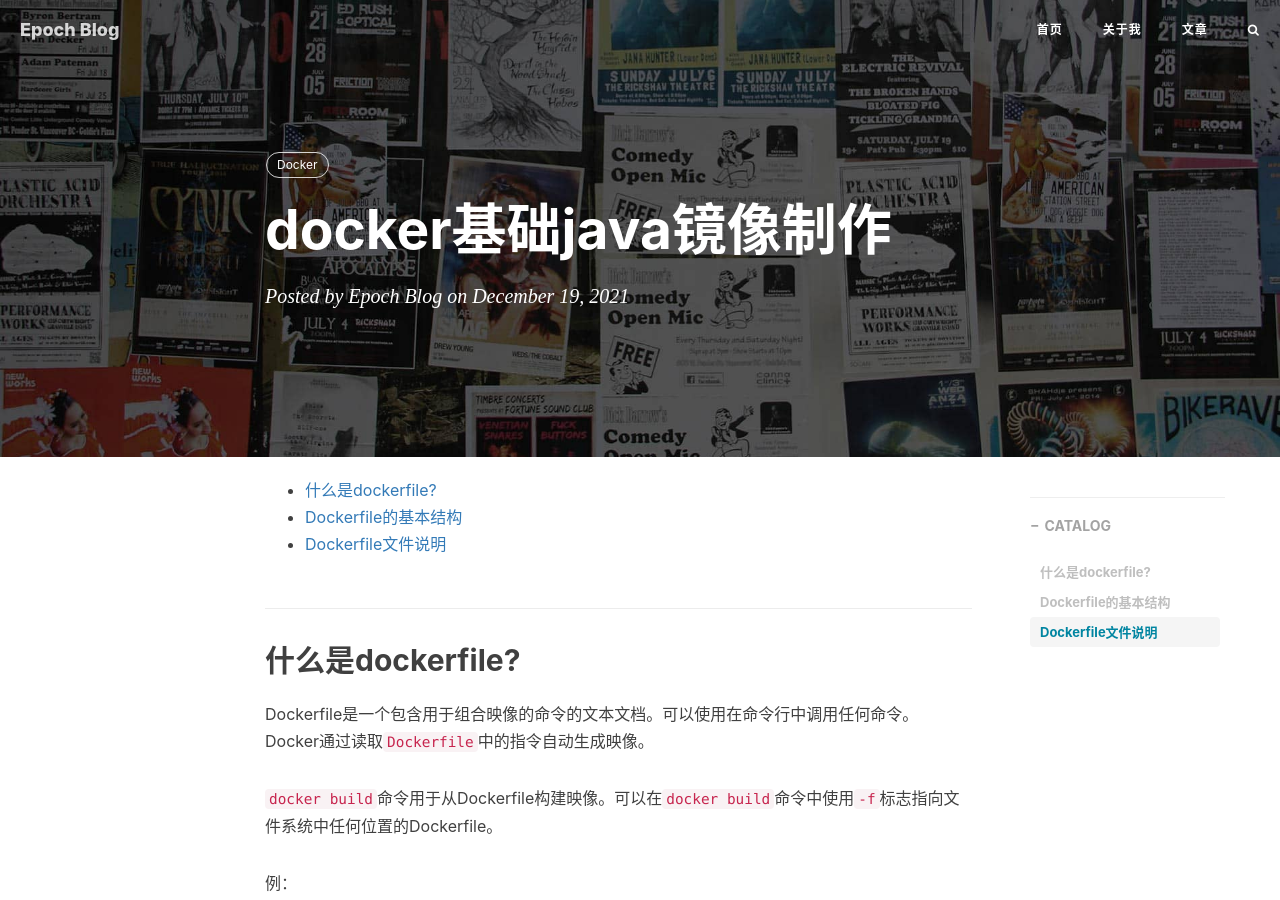
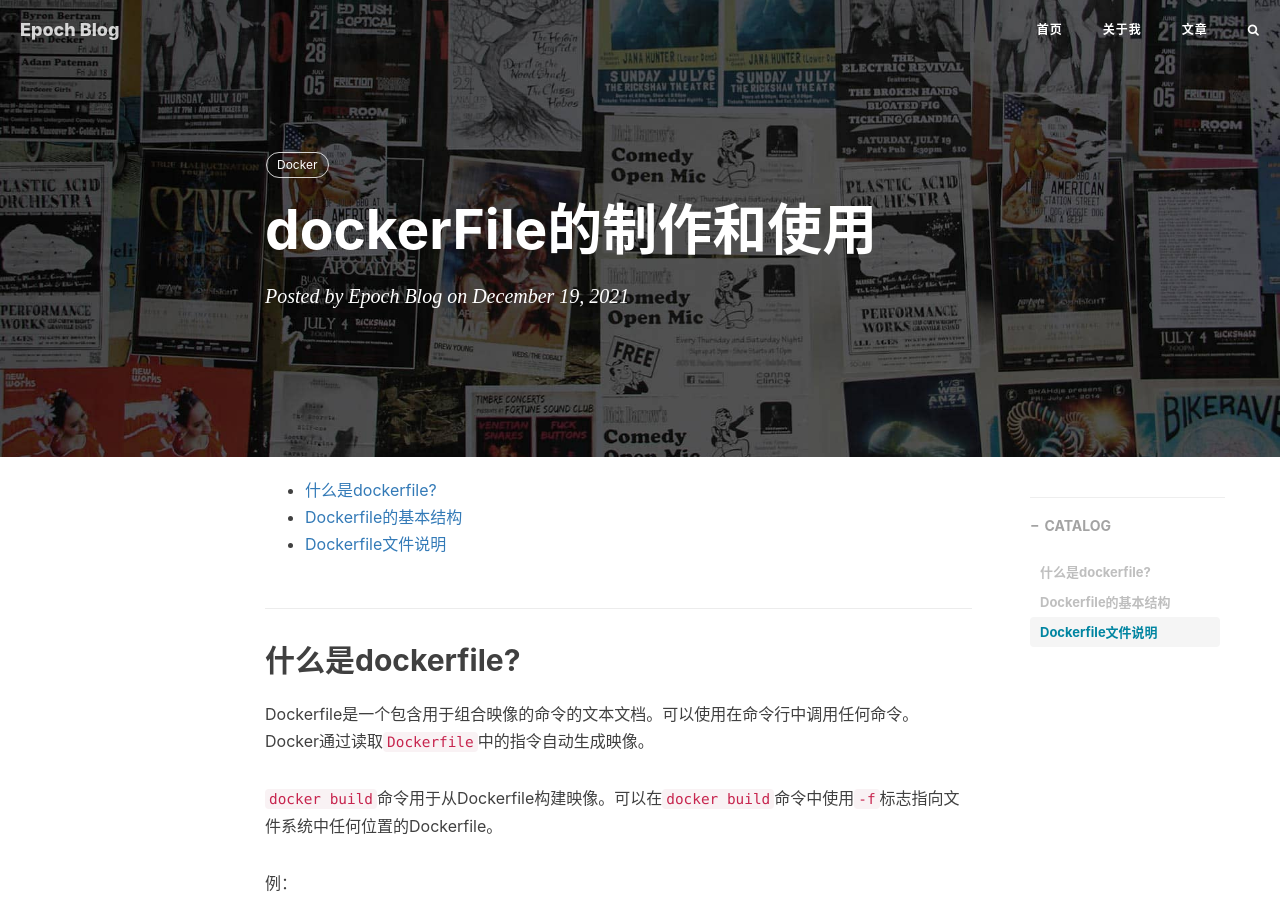
Before and after one commit to zhangqinglei1/zhangqinglei1.github.io, a Jekyll site: the page built from _posts/docker/2021-12-19-dockerFile的制作和使用.md, in a window 1280 px wide and 900 px high. Built offline with Jekyll 4.4.1, drawn with Linux system fonts in a browser that asks for light colours; nearby versions of some CDN libraries; comment, search, counter and statistics services are not loaded.

Commit message:
修改名称

```diff
--- a/_posts/docker/2021-12-19-dockerFile的制作和使用.md
+++ b/_posts/docker/2021-12-19-dockerFile的制作和使用.md
@@ -1,10 +1,10 @@
 ---
 layout: post
-title:  "docker基础java镜像制作"
+title:  "dockerFile的制作和使用"
 date:   2021-12-19 18:00:00
 categories: Docker
 tags: Docker
-excerpt: docker基础java镜像制作
+excerpt: dockerFile的制作和使用
 mathjax: true
 ---
 * content
```
